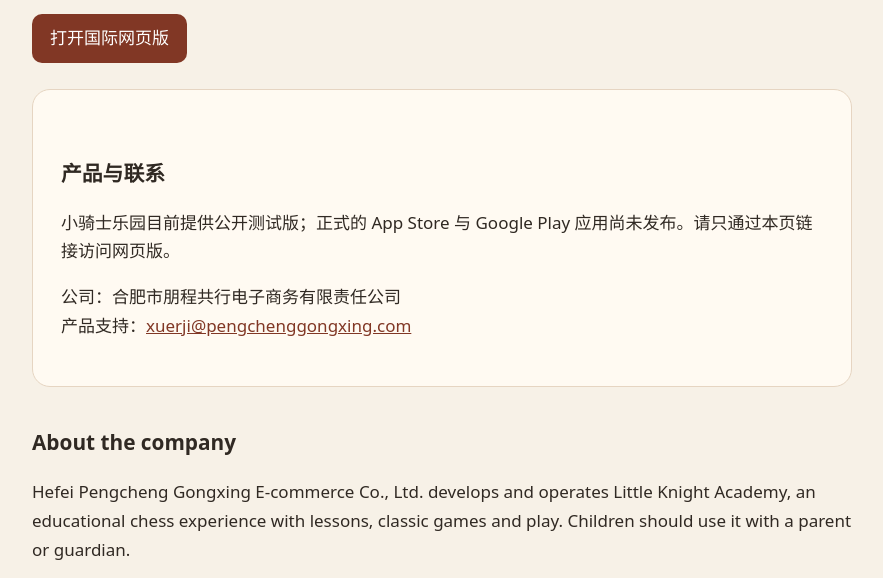
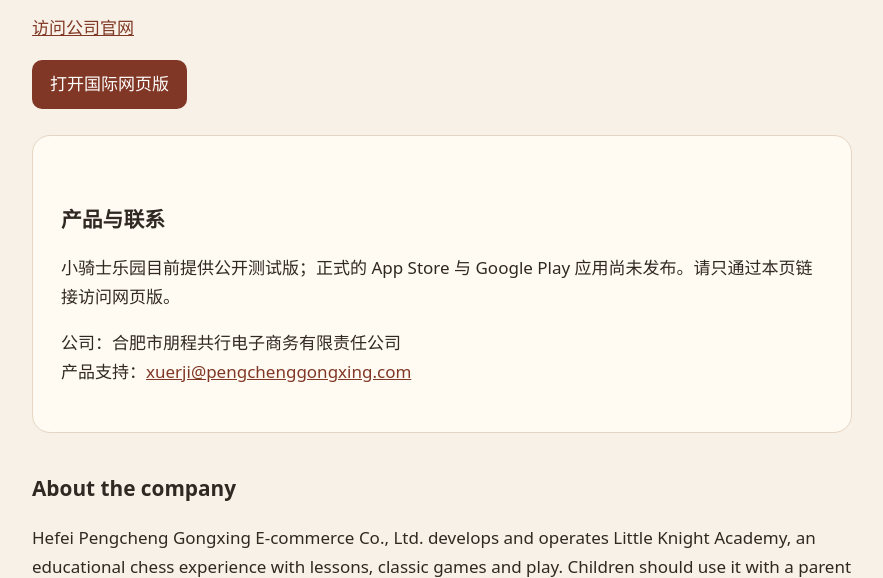
Before and after one commit to minigui985-arch/xiaoqishi-leyuan, a plain HTML site: page company-site/index.html in a window 1280 px wide. Shown: the part 250-828 px from the top of the page, without its empty margins (198-1081 px from the left). Drawn offline with Linux system fonts and the light colour scheme.

Commit message:
Link company homepage from product landing page

```diff
--- a/company-site/index.html
+++ b/company-site/index.html
@@ -13,6 +13,7 @@
   <p class="muted">Hefei Pengcheng Gongxing E-commerce Co., Ltd.</p>
   <h1>朋程共行 · 小骑士乐园</h1>
   <p>合肥市朋程共行电子商务有限责任公司开发和运营“小骑士乐园”，帮助儿童通过课程、棋谱和对弈学习国际象棋。儿童使用时请由监护人陪同。</p>
+  <p><a href="https://pengchenggongxing.minigui985.chatgpt.site/">访问公司官网</a></p>
   <p><a class="button" href="https://minigui985-arch.github.io/xiaoqishi-leyuan/">打开国际网页版</a></p>
   <div class="card">
     <h2>产品与联系</h2>
```
